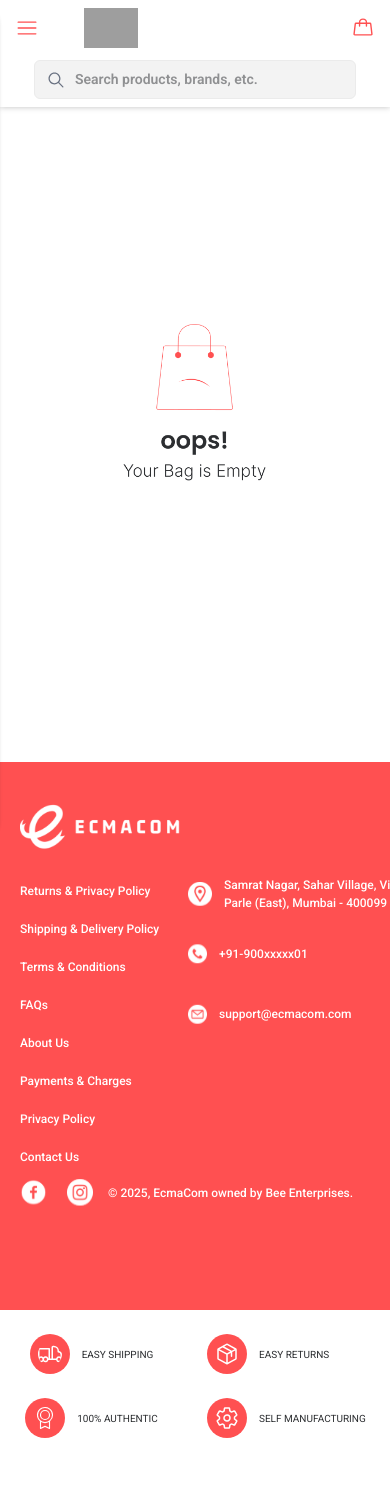
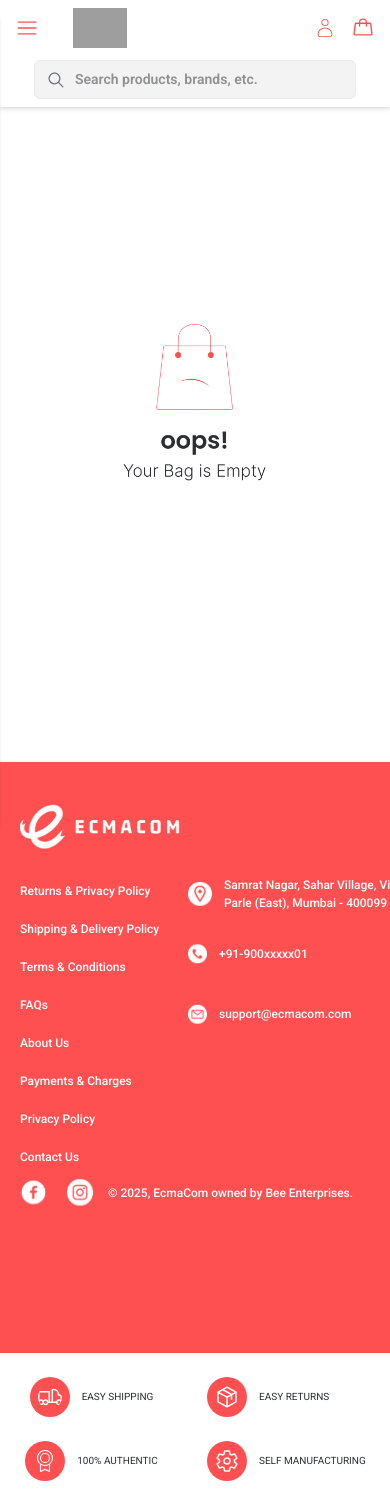
Before and after one commit to CFI-Sahil/E-commerce, a React (Vite) app: page /cart in a window 390 px wide. Before the commit the page ends 1462 px from the top, so only its background shows below. Built offline with nearby package versions, Linux system fonts and the light colour scheme; grey boxes are pictures that could not be loaded.

Commit message:
Update account sec

```diff
--- a/src/Components/Account/Signin.tsx
+++ b/src/Components/Account/Signin.tsx
@@ -39,7 +39,7 @@ const Signin = () => {
               className="w-[16vh] h-[20vh] rounded-md mb-5"
             />
           </div> */}
-        <div className="flex flex-col md:flex-row w-[46vh] lg:w-[110vh] h-[47dvh] md:h-auto overflow-hidden shadow-lg bg-white rounded-2xl p-9.5 md:p-0">
+        <div className="flex flex-col md:flex-row w-[46vh] lg:w-[110vh] max-h-[60dvh] md:h-auto overflow-hidden shadow-lg bg-white rounded-2xl p-9.5 md:p-0">
 
           {/* image section for desktop */}
           <div className="md:flex flex-col md:flex-row hidden">
--- a/src/Components/FooterSec/Footer.tsx
+++ b/src/Components/FooterSec/Footer.tsx
@@ -13,7 +13,7 @@ const Footer = () => {
   return (
     <>
       <div className="mt-16 font-primary overflow-hidden relative">
-        <div className="bg-primary w-full h-[65vh] max-h-[70vh] md:h-96 lg:h-72">
+        <div className="bg-primary w-full h-[70vh] md:h-96 lg:h-72">
           <div className="py-10 px-5 md:px-10 xl:px-20">
             <div className="flex flex-col lg:flex-row md:items-center lg:items-start lg:justify-start md:gap-6 lg:gap-12">
               <img src={Logo} alt="Logo" className="w-40 xl:w-50 relative mb-4 md:mb-0" />
--- a/src/Components/Navbar.tsx
+++ b/src/Components/Navbar.tsx
@@ -42,7 +42,7 @@ const Navbar = () => {
         {/* navigation bar */}
         <div>
             {navItems.map((item, index) => (
-                <div key={index}  onClick={item.action} className="flex flex-col ">
+                <div key={index}  onClick={item.action} className="flex flex-col select-none">
                     <div className="flex items-center gap-4 p-4 hover:bg-primary/40 transition-colors duration-300 cursor-pointer">
                     {item.icon}
                     <span className="text-text">{item.name}</span>
@@ -70,7 +70,7 @@ const Navbar = () => {
           )}
 
           {/* logo */}
-          <div className="logo -ml-48 md:ml-0">
+          <div className="logo -ml-36 md:ml-0">
             <Link to="/">
             <img src={Logo} className="h-10 lg:h-12 object-contain" />
             </Link>
@@ -80,9 +80,9 @@ const Navbar = () => {
           <div className="sig-cart flex justify-center items-center gap-4 lg:gap-8">
             {/* account */}
             <div className="text-text text-[14px]">
-              <Link to="/account" className="hidden md:flex items-center gap-2">
+              <Link to="/account" className=" md:flex items-center gap-2">
               <CiUser size={22} className="text-primary" />
-              <span className="text-sm">Account</span>
+              <span className="text-sm hidden md:flex">Account</span>
               </Link>
             </div>
 
```
